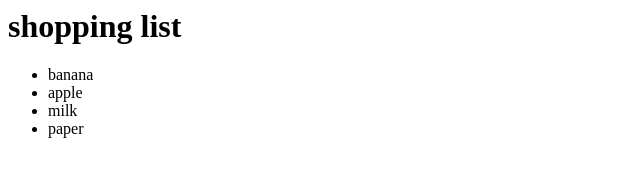
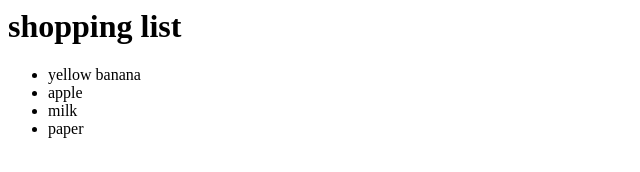
Before and after one commit to hulaas/newGitTest, a plain HTML site: page index.html in a window 1280 px wide. Shown: the full height of the page, 0-640 px from the left. Drawn offline with Linux system fonts and the light colour scheme.

Commit message:
added yellow to banana in index.html

```diff
--- a/index.html
+++ b/index.html
@@ -1,6 +1,6 @@
 <h1>shopping list</h1>
 <ul>
-<li>banana</li>
+<li>yellow banana</li>
 <li>apple</li>
 <li>milk</li>
 <li>paper</li>
```
